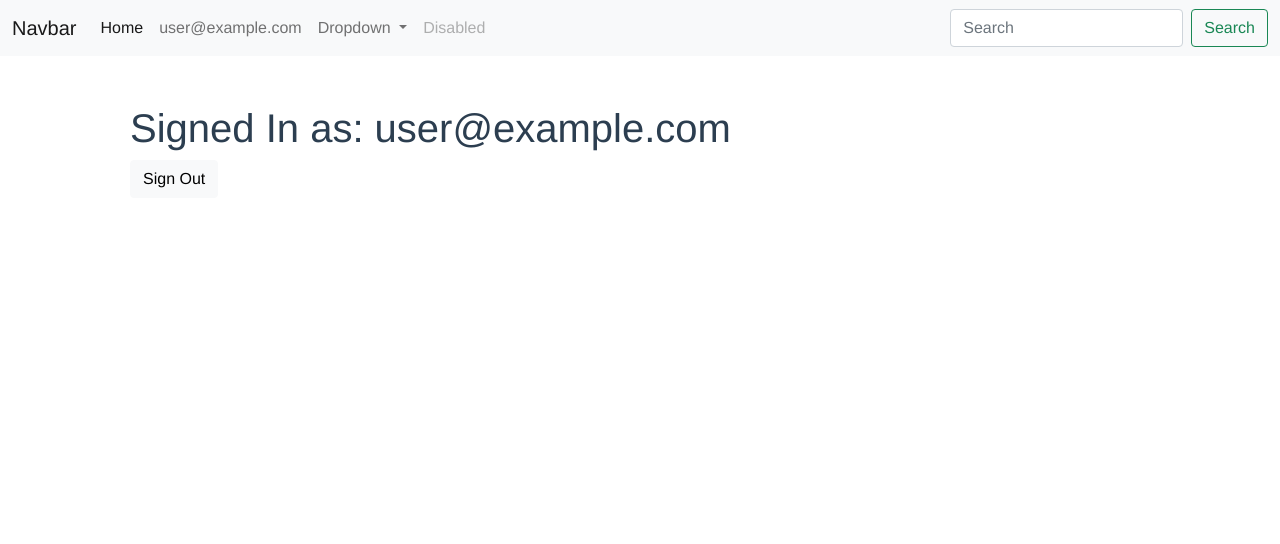
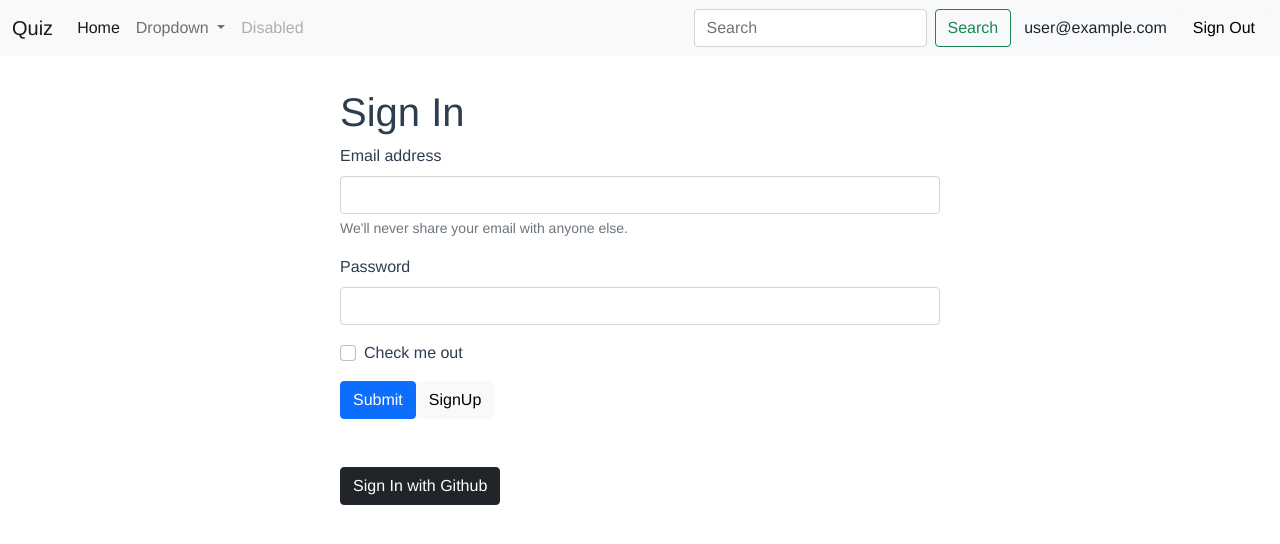
Before and after one commit to DanielCheang007/vue3-firebase-quiz, a Vue app: page /login in a window 1280 px wide. Shown: the top 544 px of the page. Built offline with nearby package versions, Linux system fonts and the light colour scheme; no server answers; sample sign-in values are in the browser's storage.

Commit message:
setup vue-router

```diff
--- a/package.json
+++ b/package.json
@@ -12,7 +12,8 @@
     "bootstrap": "5.1.3",
     "core-js": "^3.6.5",
     "firebase": "9.2.0",
-    "vue": "^3.0.0-0"
+    "vue": "^3.0.0-0",
+    "vue-router": "4.0.12"
   },
   "devDependencies": {
     "@vue/cli-plugin-babel": "~4.5.0",
--- a/src/App.vue
+++ b/src/App.vue
@@ -1,51 +1,38 @@
 <template>
   <Nav></Nav>
-  <div v-if="!loading" class="container">
-    <Profile v-if="isSignedIn"></Profile>
-    <template v-else>
-      <Login v-if="mode === 'Login'" @sign-up="mode = 'Register'"></Login>
-      <Register
-        v-else-if="mode === 'Register'"
-        @sign-in="mode = 'Login'"
-      ></Register>
-    </template>
+
+  <div class="container">
+    <router-view></router-view>
   </div>
 </template>
 
 <script>
-import { ref } from "vue";
+// import { ref } from "vue";
 import { getAuth, onAuthStateChanged } from "firebase/auth";
+import { useRouter } from "vue-router";
 
 import Nav from "./components/Nav";
-import Login from "./components/Login";
-import Profile from "./components/Profile";
-
-import Register from "./components/Register";
 
 export default {
   name: "App",
   components: {
     Nav,
-    Profile,
-    Login,
-    Register,
   },
   setup() {
-    const mode = ref("Login");
-    const loading = ref(true);
-    const isSignedIn = ref(false);
+    const router = useRouter();
 
-    const auth = getAuth();
-    onAuthStateChanged(auth, (user) => {
-      isSignedIn.value = !!user;
-      loading.value = false;
+    router.beforeEach((to, from, next) => {
+      const auth = getAuth();
+
+      console.log(to);
+      console.log(auth.currentUser);
+
+      if (to.path !== "/login" && auth.currentUser === null) {
+        next("/login");
+      } else {
+        next();
+      }
     });
-
-    return {
-      mode,
-      loading,
-      isSignedIn,
-    };
   },
 };
 </script>
--- a/src/components/Login.vue
+++ b/src/components/Login.vue
@@ -3,9 +3,6 @@
     <h1>Sign In</h1>
     <div v-if="errorMsg" class="alert alert-danger" role="alert">
       {{ errorMsg }}
-    </div>
-    <div v-if="successMsg" class="alert alert-success" role="alert">
-      {{ successMsg }}
     </div>
     <form @submit.prevent="onSubmit">
       <div class="mb-3">
@@ -56,6 +53,7 @@
 
 <script>
 import { ref, reactive, toRefs } from "vue";
+import { useRouter } from "vue-router";
 import {
   getAuth,
   signInWithEmailAndPassword,
@@ -67,20 +65,20 @@ import {
 export default {
   setup() {
     const errorMsg = ref(null);
-    const successMsg = ref(null);
     const state = reactive({
       email: null,
       password: null,
     });
 
+    const router = useRouter();
+
     async function onSubmit() {
-      successMsg.value = null;
-
       try {
         const auth = getAuth();
         await signInWithEmailAndPassword(auth, state.email, state.password);
         errorMsg.value = null;
-        successMsg.value = "You've logged in";
+
+        router.push("/");
       } catch (e) {
         errorMsg.value = `${e.code}: ${e.message}`;
       }
@@ -92,6 +90,7 @@ export default {
         const provider = new GithubAuthProvider();
         await signInWithPopup(auth, provider);
         errorMsg.value = null;
+        router.push("/");
       } catch (e) {
         errorMsg.value = `${e.code}: ${e.message}`;
       }
@@ -106,7 +105,6 @@ export default {
 
     return {
       errorMsg,
-      successMsg,
       ...toRefs(state),
       onSubmit,
       onOAuthGithub,
--- /dev/null
+++ b/src/components/LoginNav.vue
@@ -0,0 +1,49 @@
+<template>
+  <template v-if="user">
+    <span class="btn">{{ user.email }}</span>
+    <button @click.prevent="onSignOut" class="btn btn-light">Sign Out</button>
+  </template>
+  <template v-else>
+    <router-link to="/login" class="btn btn-primary">Sign In</router-link>
+  </template>
+</template>
+
+<script>
+import { reactive, toRefs } from "vue";
+import { useRouter } from "vue-router";
+import { getAuth, onAuthStateChanged, signOut } from "firebase/auth";
+
+export default {
+  setup() {
+    const state = reactive({
+      user: null,
+    });
+
+    const router = useRouter();
+
+    async function onSignOut() {
+      try {
+        const auth = getAuth();
+        await signOut(auth);
+
+        router.push("/login");
+      } catch (e) {
+        console.log(e);
+      }
+    }
+
+    const auth = getAuth();
+    onAuthStateChanged(auth, (user) => {
+      state.user = user;
+    });
+
+    return {
+      ...toRefs(state),
+      onSignOut,
+    };
+  },
+};
+</script>
+
+<style>
+</style>
--- a/src/components/Nav.vue
+++ b/src/components/Nav.vue
@@ -1,7 +1,7 @@
 <template>
   <nav class="navbar navbar-expand-lg navbar-light bg-light">
     <div class="container-fluid">
-      <a class="navbar-brand" href="#">Navbar</a>
+      <router-link class="navbar-brand" to="/">Quiz</router-link>
       <button
         class="navbar-toggler"
         type="button"
@@ -16,10 +16,9 @@
       <div class="collapse navbar-collapse" id="navbarSupportedContent">
         <ul class="navbar-nav me-auto mb-2 mb-lg-0">
           <li class="nav-item">
-            <a class="nav-link active" aria-current="page" href="#">Home</a>
-          </li>
-          <li class="nav-item">
-            <a class="nav-link" href="#">{{ currentUser.email }}</a>
+            <router-link class="nav-link active" aria-current="page" to="/">
+              Home
+            </router-link>
           </li>
           <li class="nav-item dropdown">
             <a
@@ -58,29 +57,20 @@
           />
           <button class="btn btn-outline-success" type="submit">Search</button>
         </form>
+        <LoginNav style="margin-left: 2px"></LoginNav>
       </div>
     </div>
   </nav>
 </template>
 
 <script>
-import { reactive } from "vue";
-import { getAuth, onAuthStateChanged } from "firebase/auth";
+import LoginNav from "@/components/LoginNav";
+
 export default {
-  setup() {
-    const currentUser = reactive({
-      email: null,
-    });
-
-    const auth = getAuth();
-    onAuthStateChanged(auth, (user) => {
-      currentUser.email = user?.email;
-    });
-
-    return {
-      currentUser,
-    };
+  components: {
+    LoginNav,
   },
+  setup() {},
 };
 </script>
 
--- a/src/components/Profile.vue
+++ /dev/null
@@ -1,34 +0,0 @@
-<template>
-  <div class="m-5">
-    <h1>Signed In as: {{ user.email }}</h1>
-    <button @click.prevent="userSignOut" class="btn btn-light">Sign Out</button>
-  </div>
-</template>
-
-<script>
-import { getAuth, signOut } from "firebase/auth";
-
-export default {
-  setup() {
-    const auth = getAuth();
-    const user = auth.currentUser;
-
-    async function userSignOut() {
-      try {
-        const auth = getAuth();
-        await signOut(auth);
-      } catch (e) {
-        console.log(e);
-      }
-    }
-
-    return {
-      user,
-      userSignOut,
-    };
-  },
-};
-</script>
-
-<style>
-</style>
--- a/src/firebase.js
+++ b/src/firebase.js
@@ -1,5 +1,6 @@
 // Import the functions you need from the SDKs you need
 import { initializeApp } from "firebase/app";
+import { getAuth } from "firebase/auth";
 import { getAnalytics } from "firebase/analytics";
 // TODO: Add SDKs for Firebase products that you want to use
 // https://firebase.google.com/docs/web/setup#available-libraries
@@ -18,4 +19,5 @@ const firebaseConfig = {
 
 // Initialize Firebase
 const app = initializeApp(firebaseConfig);
+getAuth(app);
 getAnalytics(app);
--- /dev/null
+++ b/src/views/Dashboard.vue
@@ -0,0 +1,28 @@
+<template>
+  <h2 class="m-5 text-center">Dashboard: {{ user.email }}</h2>
+</template>
+
+<script>
+import { reactive, toRefs } from "vue";
+import { getAuth, onAuthStateChanged } from "firebase/auth";
+
+export default {
+  setup() {
+    const state = reactive({
+      user: {},
+    });
+
+    const auth = getAuth();
+    onAuthStateChanged(auth, (user) => {
+      state.user = { ...user };
+    });
+
+    return {
+      ...toRefs(state),
+    };
+  },
+};
+</script>
+
+<style>
+</style>
```
Also changed, not shown: src/main.js (+7 -1 lines), src/router/index.js (added, +16 -0 lines).
